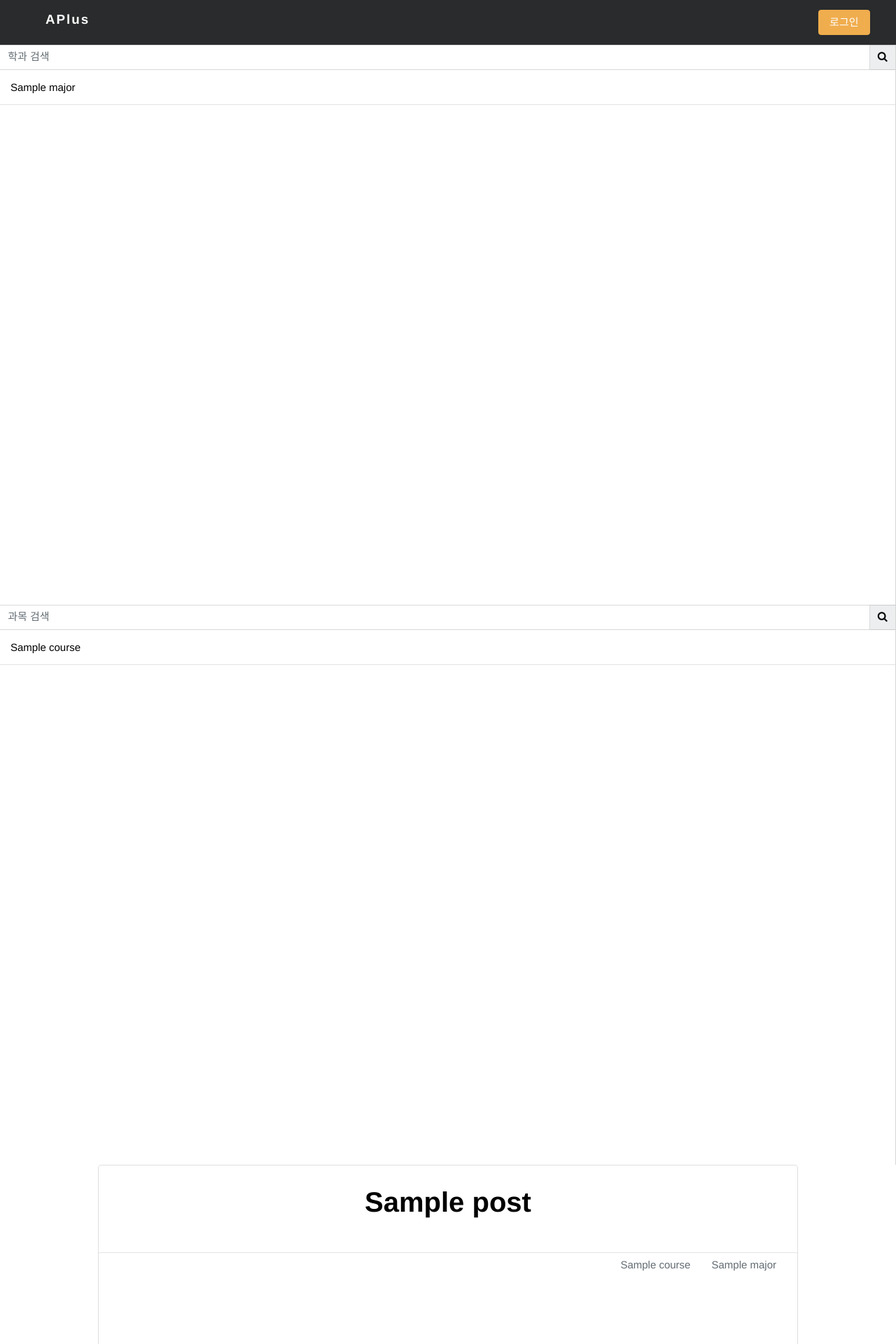
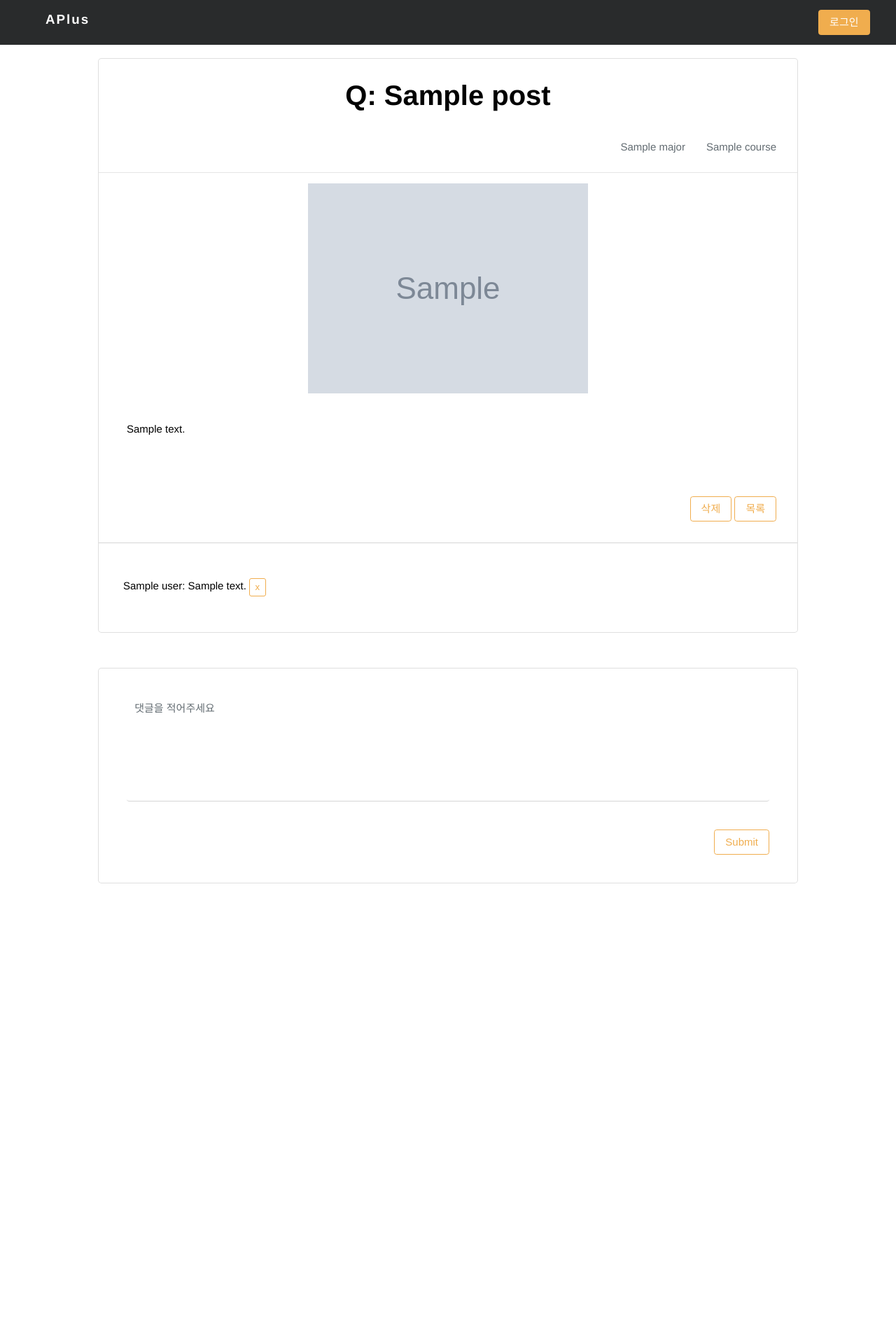
Before and after one commit to LikeAPlus/APlus, a Django app: template qnas/templates/qnas/read.html in a window 1280 px wide. Shown: the top 1920 px of the page at 70% size. After the commit the page ends 1262 px from the top, so only its background shows below. Run offline with Django 3.2, Linux system fonts and the light colour scheme; the template is opened without the code that fills it: most values are stand-ins (such as "Sample title", 1, 10 or a date in 2020); grey boxes marked "Sample" are stand-in pictures; some libraries are stand-ins or nearby versions.

Commit message:
Fixed Layout

```diff
--- a/APlus/settings.py
+++ b/APlus/settings.py
@@ -143,9 +143,8 @@ USE_TZ = True
 
 STATIC_URL = '/static/'
 
-
-MEDIA_URL='/media/'
-MEDIA_ROOT = os.path.join(BASE_DIR,'media')
+MEDIA_URL = '/media/'
+MEDIA_ROOT = os.path.join(BASE_DIR, 'media')
 
 AUTH_USER_MODEL = 'auth.User'
 
--- a/APlus/urls.py
+++ b/APlus/urls.py
@@ -1,6 +1,9 @@
 from django.shortcuts import render
 from django.conf.urls import url, include
 from django.contrib import admin
+from django.conf import settings
+from django.conf.urls.static import static
+
 
 def root(request):
     return render(request, 'APlus/root.html')
@@ -13,3 +16,6 @@ urlpatterns = [
     url(r'^users/', include('allauth.urls')),
     url(r'^qnas/', include('qnas.urls', namespace='qnas')),
 ]
+
+if settings.DEBUG:
+    urlpatterns += static(settings.MEDIA_URL, document_root=settings.MEDIA_ROOT)
--- a/qnas/static/qnas/style.css
+++ b/qnas/static/qnas/style.css
@@ -360,7 +360,6 @@ input.form-check-input {
 }
 
 .card-text {
-	margin-top: 100px;
     padding: 40px;
 }
 
@@ -382,7 +381,7 @@ input.form-check-input {
     width: auto;
     height: auto;
     border-radius: 5px !important;
-    margin-top: 50px;
+    margin-top: 10px;
     margin-right: 10px;
     margin-left: 10px;
     padding: 40px;
--- a/qnas/templates/qnas/layout.html
+++ b/qnas/templates/qnas/layout.html
@@ -19,7 +19,7 @@
 <body>
 <!-- Header -->
 <header class="header">
-    <nav class="navbar navbar-toggleable-md navbar-light navbar navbar-inverse bg-inverse">
+    <nav class="navbar navbar-toggleable-md navbar-light navbar navbar-inverse bg-inverse fixed-top">
         <button class="navbar-toggler navbar-toggler-right" type="button" data-toggle="collapse"
                 data-target="#navbarNav" aria-controls="navbarNav" aria-expanded="false" aria-label="Toggle navigation">
             <span class="fa fa-bars"></span>
@@ -48,5 +48,6 @@
 {% block menu %}{% endblock %}
 
 {% block content %}{% endblock %}
+
 </body>
 </html>
--- a/qnas/templates/qnas/read.html
+++ b/qnas/templates/qnas/read.html
@@ -3,103 +3,59 @@
 {% load static %}
 
 {% block title %}
-    APlus
-{% endblock %}
-
-{% block menu %}
-
-    <!-- Search -->
-    <section class="search">
-        <form>
-            <div class="input-group">
-                <input type="text" class="form-control border-left-0 border-radius-0" placeholder="학과 검색"
-                       aria-describedby="btnGroupAddon">
-                <span class="input-group-addon border-right-0 border-radius-0" id="btnGroupAddon">
-          <a href="#"><i class="fa fa-search" aria-hidden="true"></i></a>
-        </span>
-            </div>
-        </form>
-
-        {% for major in majors %}
-            {% if major.name == major_name %}
-                <a href="/qnas/{{ major.e_name }}"><span class="name">{{ major.name }}</span></a>
-            {% else %}
-                <a href="/qnas/{{ major.e_name }}"><span class="name">{{ major.name }}</span></a>
-            {% endif %}
-        {% endfor %}
-    </section>
-
-    <section class="search">
-        <form>
-            <div class="input-group">
-                <input type="text" class="form-control border-left-0 border-radius-0" placeholder="과목 검색"
-                       aria-describedby="btnGroupAddon">
-                <span class="input-group-addon border-right-0 border-radius-0" id="btnGroupAddon">
-          <a href="#"><i class="fa fa-search" aria-hidden="true"></i></a>
-        </span>
-            </div>
-        </form>
-
-        {% if major_name != "" %}
-            {% for course in courses %}
-                {% if course.name == course_name %}
-                    <a href="/qnas/{{ major_name }}/{{ course.e_name }}"><span class="name">{{ course.name }}</span></a>
-                {% else %}
-                    <a href="/qnas/{{ major_name }}/{{ course.e_name }}"><span class="name">{{ course.name }}</span></a>
-                {% endif %}
-            {% endfor %}
-        {% endif %}
-    </section>
+    APlus - {{ post.title }}
 {% endblock %}
 
 {% block content %}
-    <section class="search2">
-        <div class="card read">
+    <div class="card read" style="margin-top: 83px;">
         <div class="card-body">
-             <h3 class="card-title">{{post.title}}</h3>
+            <h3 class="card-title">Q: {{ post.title }}</h3>
+            <h6 class="card-subtitle mb-2 text-muted">{{ post.course }}</h6>
+            <h6 class="card-subtitle mb-2 text-muted">{{ post.major }}</h6>
+            <br>
             <hr>
-              <h6 class="card-subtitle mb-2 text-muted">{{post.major}}</h6>
-              <h6 class="card-subtitle mb-2 text-muted">{{post.course}}</h6>
-              <p class="card-text">{{post.content}}</p>
+            {% if post.image != '' %}
+                <div class="text-center">
+                    <img class="img-fluid" src="{{ post.image.url }}" style="max-height: 300px;"/>
+                </div>
+            {% endif %}
+            <p class="card-text" style="white-space: pre-wrap;">{% autoescape on %}{{ post.content | safe }}{% endautoescape %}</p>
             <div class="d-flex justify-content-end">
-                <a href="/qnas" class="card-link">목록</a>
+                <form action="{% url 'qnas:delete_question' %}" method="post" enctype="multipart/form-data">
+                    {% csrf_token %}
+                    <input type="hidden" name="post_id" value="{{ post.id }}">
+                    <button type="submit" class="btn btn-outline-warning">삭제</button>
+                </form>&nbsp;
+                <a href="/qnas" class="card-link btn btn-outline-warning">목록</a>
             </div>
 
             <div class="comment">
                 {% for comment in comments %}
-                  <div>
-                    <p class="content">{{comment.content}}</p>
+                    <div class="row">
+                        <p class="content">{{ comment.user }}: {{ comment.content }}</p>&nbsp;
                         <form action="{% url 'qnas:delete_answer' %}" method="post" enctype="multipart/form-data">
                             {% csrf_token %}
-                      <input type="hidden" name="post_id" value="{{post.id}}">
-                      <input type="hidden" name="comment_id" value="{{comment.id}}">
-                      <button type="submit" class="btn btn-outline-warning submit" id="delete">x</button>
+                            <input type="hidden" name="post_id" value="{{ post.id }}">
+                            <input type="hidden" name="comment_id" value="{{ comment.id }}">
+                            <button type="submit" class="btn btn-outline-warning btn-sm submit" id="delete">x</button>
                         </form>
                     </div>
-
                 {% endfor %}
             </div>
         </div>
     </div>
 
-
-             <div class="card read comment1">
+    <div class="card read comment1" style="margin-bottom: 20px;">
         <div class="card-body">
             <form action="{% url 'qnas:create_answer' %}" method="post" enctype="multipart/form-data">
                 {% csrf_token %}
-              <input type="hidden" name="post_id" value="{{post.id}}">
-              <textarea class="form-control" id="exampleFormControlTextarea1" rows="5" name="content" placeholder="댓글을 적어주세요"></textarea>
+                <input type="hidden" name="post_id" value="{{ post.id }}">
+                <textarea class="form-control" id="exampleFormControlTextarea1" rows="5" name="content"
+                          placeholder="댓글을 적어주세요"></textarea>
                 <div class="text-right" style="margin-top: 40px">
-                <input type="submit" class="btn btn-outline-warning submit"></input>
+                    <input type="submit" class="btn btn-outline-warning submit">
                 </div>
             </form>
-        <!-- <form action="{% url 'qnas:delete_question' %}" method="post" enctype="multipart/form-data">
-          {% csrf_token %}
-          <input type="hidden" name="post_id" value="{{post.id}}">
-          <button type="button" class="btn btn-outline-warning">DELETE</button>
-        </form> -->
-
-        {% endblock %}
         </div>
     </div>
-     </section>
+{% endblock %}
--- a/qnas/views.py
+++ b/qnas/views.py
@@ -21,7 +21,8 @@ def index(request, major_name='', course_name=''):
     else:
         posts = Post.objects.order_by("-id")
 
-    pop_posts = posts.annotate(num_comments=Count('comment')).order_by('-num_comments')
+    # pop_posts = posts.annotate(num_comments=Count('comment')).order_by('-num_comments')
+    pop_posts = Post.objects.order_by("-view_count")
 
     majors = Major.objects.all()
     if major_name != '':
@@ -90,6 +91,7 @@ def create1(request):
     }
     return render(request, 'qnas/create.html', ctx)
 
+
 def delete_question(request):
     post = Post.objects.get(id=request.POST['post_id'])
     post.delete()
```
Also changed, not shown: qnas/templates/qnas/index.html (+16 -23 lines), qnas/templates/qnas/login.html (deleted, +0 -76 lines), users/templates/users/sign_in.html (+6 -41 lines). Lines whose indentation alone changed are shown as unchanged.
